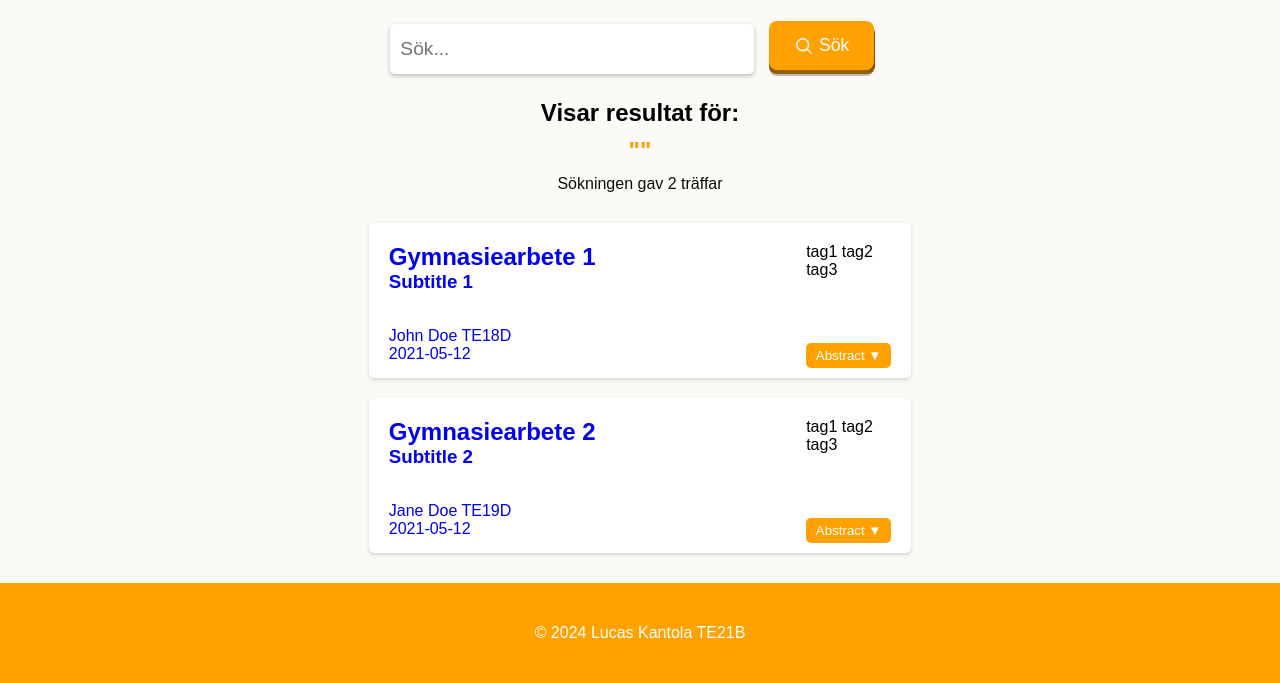
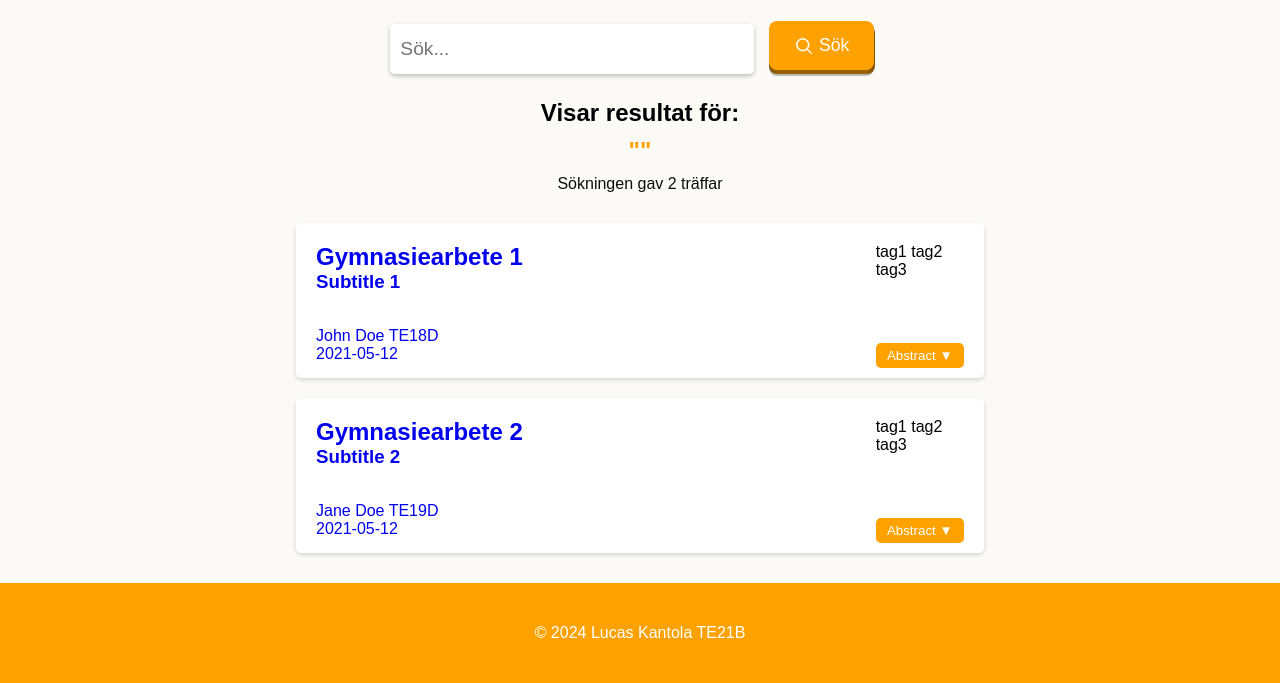
Before and after one commit to LucasKantola/Ostrabo-DB, a Laravel app: page /search in a window 1280 px wide. Shown: the part 271-954 px from the top of the page. Run offline with Laravel 12, Linux system fonts and the light colour scheme; some web fonts are replaced.

Commit message:
did nothing but hey

```diff
--- a/public/style/search.css
+++ b/public/style/search.css
@@ -30,7 +30,7 @@
 }
 
 main .article-container{
-    width: 80%;
+    width: 100%;
     padding: 0 20px;
 }
 
@@ -78,7 +78,14 @@
 }
 
 article .abstract-dropdown {
-    transition: max-height 0.2s ease-out;
+    transition: max-height 0.1s ease-out, margin 0.1s ease-in;
     overflow: hidden;
     max-height: 0;
 }
+
+article .abstract-dropdown > p{
+    width: auto;
+    height: 100%;
+    margin: 0;
+    padding: 0;
+}
--- a/resources/views/search.blade.php
+++ b/resources/views/search.blade.php
@@ -9,9 +9,13 @@
     if (abstractElement.style.maxHeight === "0px") {
         event.target.textContent = "Abstract \u25B2";
         abstractElement.style.maxHeight = abstractElement.scrollHeight + "px";
+        // abstractElement.style.margin = "10px";
+        // abstractElement.style.marginTop = "20px";
     } else {
         event.target.textContent = "Abstract \u25BC";
         abstractElement.style.maxHeight = "0px";
+        // abstractElement.style.margin = "0px";
+        // abstractElement.style.marginTop = "0px";
     }
 }
 </script>
```
